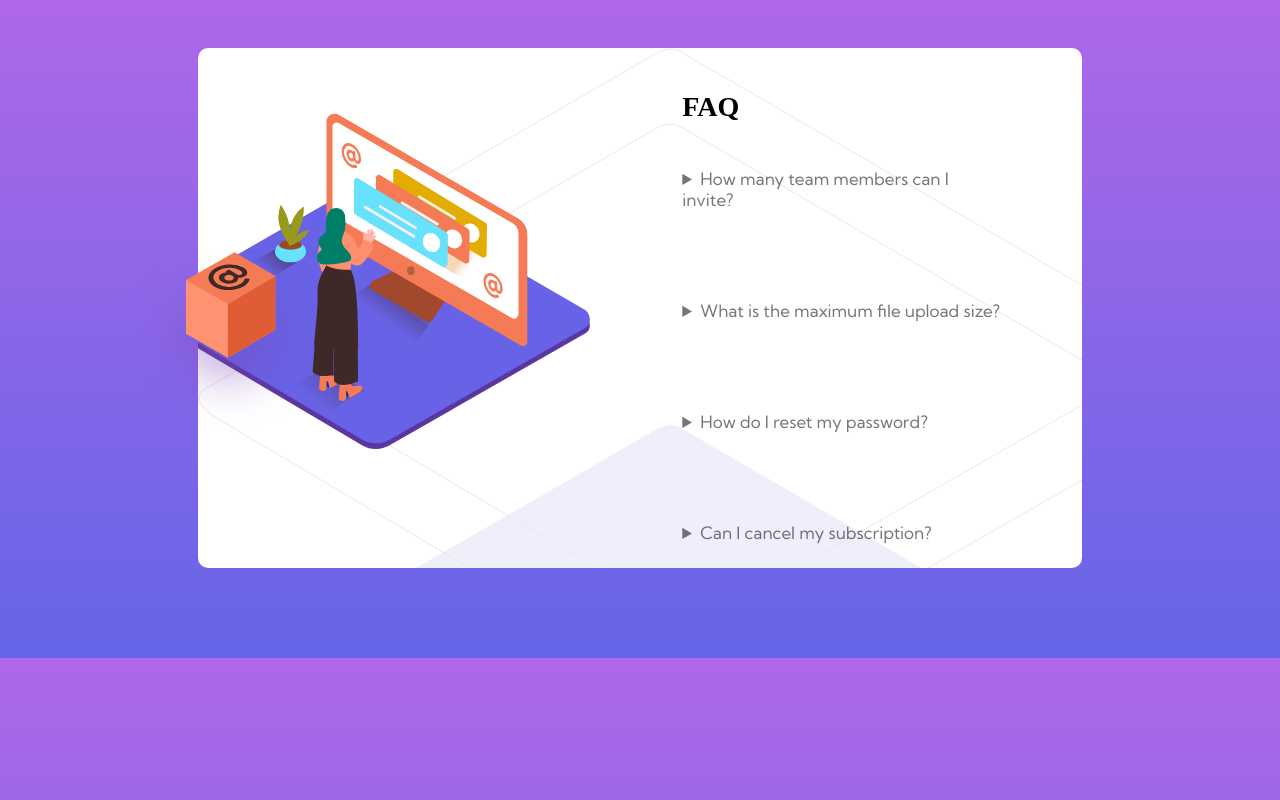
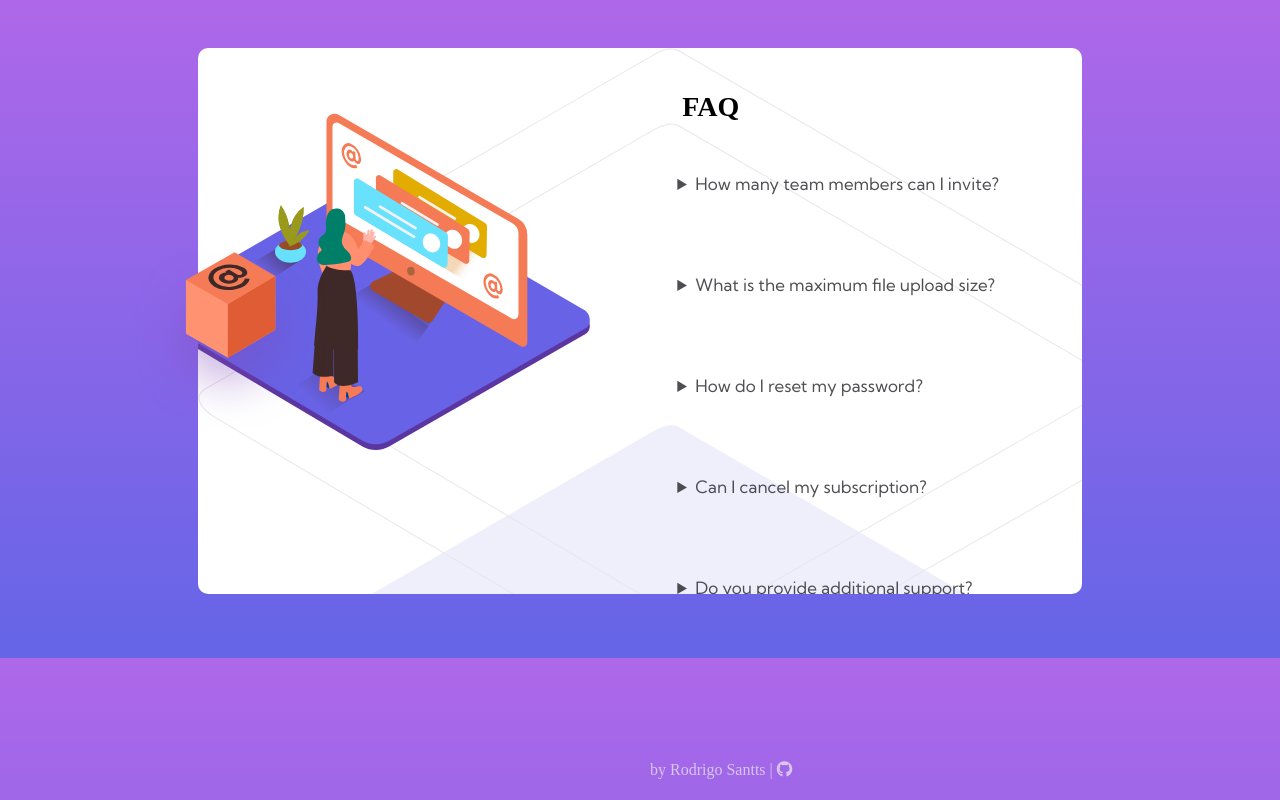
Before and after one commit to Rodrigo-Santts/projeto-FAQ, a plain HTML site: page index.html in a window 1280 px wide. Drawn offline with Linux system fonts and the light colour scheme.

Commit message:
Projeto-FAQ

```diff
--- a/index.html
+++ b/index.html
@@ -5,13 +5,13 @@
   <meta name="viewport" content="width=device-width, initial-scale=1.0">
   <link rel="icon" type="image/png" sizes="32x32" href="./images/favicon-32x32.png">
   <link rel="stylesheet" href="style.css">
-  <title>Frontend Mentor | FAQ Accordion Card</title>
+  <link rel="stylesheet" href='https://cdnjs.cloudflare.com/ajax/libs/font-awesome/5.12.0-2/css/all.min.css'>
+  <title>FAQ Card</title>
   <style>
     .attribution { font-size: 11px; text-align: center; }
     .attribution a { color: hsl(228, 45%, 44%);}
   </style>
 </head>
-
 
 <body >
     <section id="conteudo-branco">
@@ -19,37 +19,34 @@
         <img src="/images/illustration-box-desktop.svg"  id="img-bloco" alt="">
     <div id="texto">
     <h1>FAQ</h1>
-    <details>
+    <details class="box-t">
       <summary  class="summary-title">How many team members can I invite?</summary>
     <p class="par-faq">You can invite up to 2 additional users on the Free plan. There is no limit on
       team members for the Premium plan.</p>
    </details>
 
-   <details>
+   <details class="box-t">
      <summary class="summary-title">What is the maximum file upload size?</summary>
       <p class="par-faq">No more than 2GB. All files in your account must fit your allotted storage space.</p>
    </details>
-    <details>
+    <details class="box-t">
       <summary class="summary-title">How do I reset my password?</summary>
       <p class="par-faq">Click “Forgot password” from the login page or “Change password” from your profile page.
         A reset link will be emailed to you.</p>
     </details>
-    <details>
+    <details class="box-t">
       <summary class="summary-title">  Can I cancel my subscription?</summary>
       <p class="par-faq">Yes! Send us a message and we’ll process your request no questions asked.</p>
     </details>
-    <details>
+    <details class="box-t">
       <summary class="summary-title">Do you provide additional support?</summary>
       <p class="par-faq">Chat and email support is available 24/7. Phone lines are open during normal business hours.</p>
-    </details>
+    </details class="box-t">
      </div>
    </section>
-
-
-
-   <!-- <div class="attribution">
-    Challenge by <a href="https://www.frontendmentor.io?ref=challenge" target="_blank">Frontend Mentor</a>.
-    Coded by <a href="#">Your Name Here</a>.
-  </div>  -->
+   <footer id="rodape">
+     <p id="rod-t">by Rodrigo Santts | <a href="https://github.com/Rodrigo-Santts?tab=repositories" ><i class="fab fa-github"></i></a>  </p>
+   </footer>
+  </div>
 </body>
 </html>
--- a/style.css
+++ b/style.css
@@ -8,6 +8,14 @@ body{
     height: 642px;
 }
 
+/* formataçao arrow down*/
+
+details summary::-webkit-details-marker{
+    color: hsl(14, 88%, 65%);
+    float: right;
+}
+
+
 /* section retangolo branco*/
 
 #conteudo-branco{
@@ -15,7 +23,7 @@ body{
     top: 40px;
     left: 15%;
     width: 70%;
-    height: 520px;
+    height: 85%;
     background-color: rgb(255, 255, 255);
     background-image: url(/images/bg-pattern-desktop.svg);
     border-radius: 10px;
@@ -23,6 +31,8 @@ body{
     overflow: auto;
 
 }
+
+/* div texto all */
 
 #texto{
     display: inline-block;
@@ -39,45 +49,40 @@ body{
     padding-top: 10px;
 }
 
-/* parte de titolos do sumario */
+/* parte de títulos do sumario */
 
 .summary-title{
     font-size: 17px;
-    color: hsla(240, 6%, 13%, 0.616);
+    color: hsla(240, 6%, 13%, 0.788);
     text-align: left;
     user-select: none;
-    padding: 0px 15px 0px 10px;
-    margin: 45px 0px 45px 0px;
+    padding: 5px 10px 5px 5px;
+    margin: 45px 0px 25px 0px;
     width: auto;
     font-family: 'Kumbh Sans', sans-serif;
+    border: none
 }
 
-/* paragrafos do samario*/
+/* parágrafos do samario*/
 
 .par-faq{
     text-align: left;
     font-size: 10pt;
     color: hsla(240, 6%, 13%, 0.616);
     font-family: 'Kumbh Sans', sans-serif;
-}
-
-/* formataçao arrow down*/
-
-details summary::-webkit-details-marker{
-    color: hsl(14, 88%, 65%);
-    float: right;
-
+    position: relative;
 }
 
 /* imagens block / woman*/
+
 #mulher-icon{
     float: left;
-    position: relative;
+    position: absolute;
     width: 50%;
     left: -50px;
-    top: 65px;
+    top: 12%;
+    bottom: auto;
     overflow:  hidden;
-
 }
 
 #img-bloco{
@@ -86,3 +91,19 @@ details summary::-webkit-details-marker{
     left: 135px;
     overflow: hidden;
 }
+ /* formatação do rodapé*/
+#rodape{
+    position: absolute;
+    left: 650px;
+    bottom: 5px;
+}
+
+#rod-t, i{
+    font-size: 12pt;
+    color: rgba(236, 238, 238, 0.705);
+}
+
+i:hover{
+    color: rgb(0, 0, 0);
+    transition: 0.4s;
+}
```
Also changed, not shown: design/active-states.jpg (deleted), design/desktop-design.jpg (deleted), design/desktop-preview.jpg (deleted), design/mobile-design.jpg (deleted), 2 other files.
